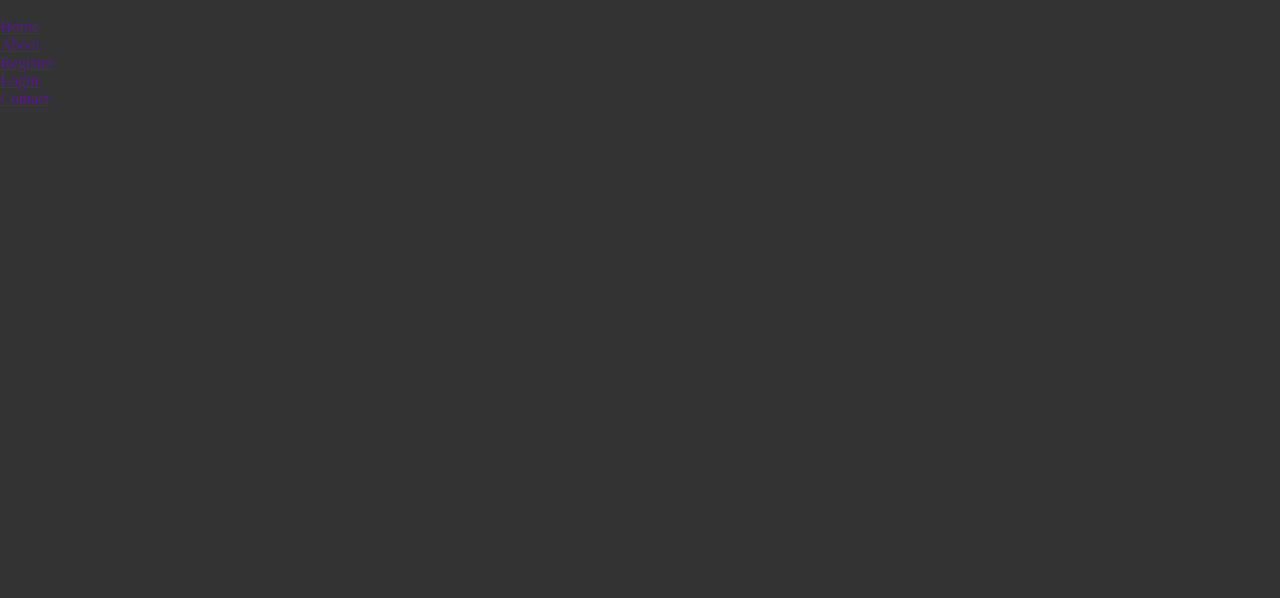
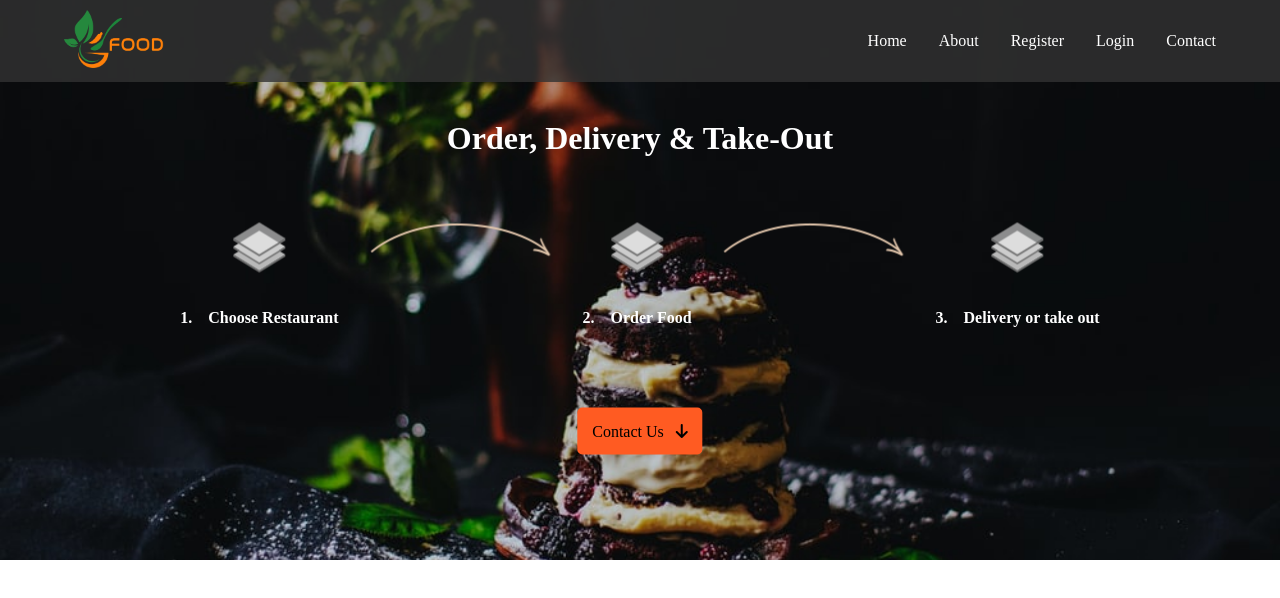
Before and after one commit to 0tieno/Front_End_Build-Challenge, a plain HTML site: page index.html in a window 1280 px wide. Drawn offline with Linux system fonts and the light colour scheme.

Commit message:
chore: worked on header section and added images

```diff
--- a/css/styles.css
+++ b/css/styles.css
@@ -1,10 +1,95 @@
+
+
+/* ||RESET */
 *{
     margin: 0;
     padding: 0;
     box-sizing: border-box;
 }
 
+/* ||BASIC STYLES */
+
+.btn{
+    margin-top: 6rem;
+    cursor: pointer;
+}
+
+.contact-btn {
+    color: #000;
+    background-color: #FF5B22;
+    padding: 15px;
+    border-radius: 5px;
+}
+
+.contact-btn i{
+    padding-left: 0.5rem;
+}
+
+/* ||HEADER */
 .main-header{
-    min-height: 100vh;
+    min-height: 70vh;
     background-color: #333;
+    background-image: url(../images/pimg.jpg);
+    background-size: cover;
+    background-repeat: no-repeat;
+    background-position: center;
+    position: relative;
 }
+
+/* navigation */
+nav{
+    display: flex;
+    justify-content: space-between;
+    align-items: center;
+    padding: 10px 4rem;
+    background-color: rgba(51, 51, 51, 0.8);
+}
+
+.logo img{
+    width: 100px;
+}
+
+.nav-links ul{
+    display: flex;
+    align-items: center;
+    justify-content: center;
+    list-style: none;
+}
+
+.nav-links ul li{
+    margin-left: 2rem;
+}
+
+.nav-links ul li a{
+    text-decoration: none;
+    color: #fff;
+}
+
+
+/* showcase */
+.showcase{
+    text-align: center;
+    color: #fff;
+    position: absolute;
+    top: 50%;
+    left: 50%;
+    transform: translate(-50%, -50%);
+}
+
+.showcase-content{
+    display: flex;
+    justify-content: center;
+    align-items: center;
+    gap: 2rem;
+
+    margin-top: 4rem;
+}
+
+.caption{
+    padding-top: 2rem;
+    white-space: nowrap;
+}
+
+.arrow{
+    margin-top: -4rem;
+}
--- a/index.html
+++ b/index.html
@@ -6,13 +6,14 @@
     <meta name="author" content="Ronney Otieno">
     <meta name="description" content="a front end code challenge in building skill set based on the three basics of the web languages">
     <link rel="stylesheet" href="css/styles.css">
+    <link rel="stylesheet" href="https://cdnjs.cloudflare.com/ajax/libs/font-awesome/6.5.0/css/all.min.css" integrity="sha512-Avb2QiuDEEvB4bZJYdft2mNjVShBftLdPG8FJ0V7irTLQ8Uo0qcPxh4Plq7G5tGm0rU+1SPhVotteLpBERwTkw==" crossorigin="anonymous" referrerpolicy="no-referrer" />
     <title>Front-end-code-challenge</title>
 </head>
 <body>
     <header class="main-header">
         <nav>
             <div class="logo">
-                <img src="" alt="">
+                <img src="images/logo.png" alt="">
             </div>
             <div class="nav-links">
                 <ul>
@@ -24,6 +25,42 @@
                 </ul>
             </div>
         </nav>
+        <div class="showcase">
+            <div class="showcase-title">
+                <h1>Order, Delivery & Take-Out</h1>
+            </div>
+
+            <div class="showcase-content">
+                <div class="img">
+                    <img src="images/layers-2x.png" alt="">
+                    <h4 class="caption">1. &nbsp; &nbsp;Choose Restaurant
+                    </h4>
+                </div>
+                <div class="arrow">
+                    <img src="images/arrow-big.png" alt="">
+                </div>
+                <div class="img">
+                    <img src="images/layers-2x.png" alt="">
+                    <h4 class="caption">
+                        2. &nbsp; &nbsp;Order Food
+                    </h4>
+                </div>
+                <div class="arrow">
+                    <img src="images/arrow-big.png" alt="">
+                </div>
+                <div class="img">
+                    <img src="images/layers-2x.png" alt="">
+                    <h4 class="caption">
+                        3. &nbsp; &nbsp;Delivery or take out
+                    </h4>
+                </div>
+
+            </div>
+
+            <div class="btn">
+                <a class="contact-btn href="#">Contact Us <i class="fa fa-arrow-down"></i></a>
+            </div>
+        </div>
     </header>
 
 
```
Also changed, not shown: images/arrow-big-dotted.png (added), images/arrow-big.png (added), images/arrow-dotted.png (added), images/arrow.png (added), images/layers-2x.png (added), images/layers.png (added), images/logo.png (added), images/pimg.jpg (added), images/restrrr.png (added).
